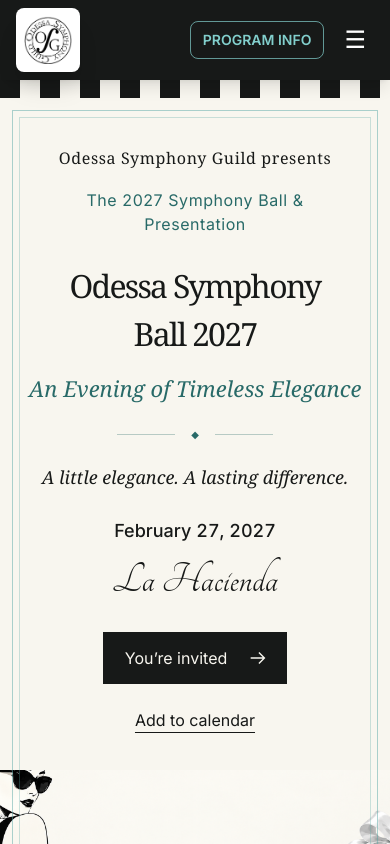
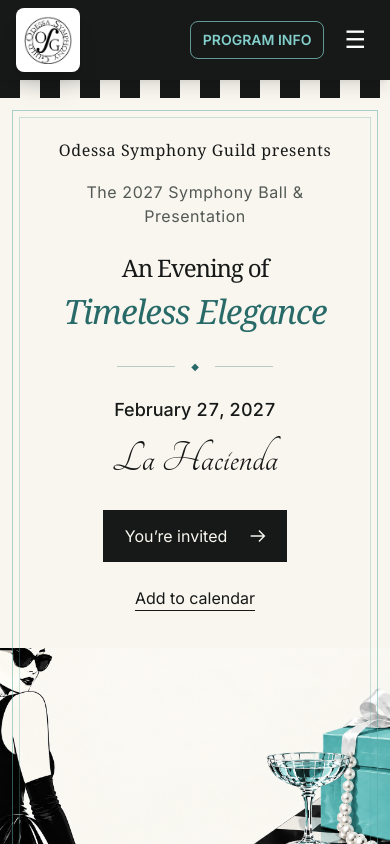
Before and after one commit to boonewh/odessasymphonyguild, a Next.js app: page /gala in a window 390 px wide. Shown: the top 844 px of the page. Built offline with nearby package versions, Linux system fonts and the light colour scheme.

Commit message:
Simplify Gala hero hierarchy and remove duplicate title

```diff
--- a/app/gala/gala.module.css
+++ b/app/gala/gala.module.css
@@ -18,15 +18,13 @@
 .invitationFrame::after { content: ""; position: absolute; inset: 6px; border: 1px solid #5da9a750; }
 .heroCopy { position: relative; z-index: 1; width: 100%; padding: 66px 20px 72px; text-align: center; }
 .presenter { font-family: Georgia, serif; font-size: 17px; letter-spacing: .14em; }
-.edition { margin-top: 18px; font-size: 14px; letter-spacing: .035em; color: var(--teal); }
-.title { margin: 30px auto 0; max-width: 18ch; font-family: Georgia, "Times New Roman", serif; font-size: clamp(40px, 4.5vw, 72px); font-weight: 400; letter-spacing: -.055em; text-wrap: balance; }
-.titleSubtitle { margin: 14px auto 0; max-width: 32ch; font-family: Georgia, "Times New Roman", serif; font-size: clamp(22px, 2.1vw, 30px); font-style: italic; color: var(--teal); text-wrap: balance; }
-.titleSecondLine { display: block; }
-.title i { font-weight: 400; color: var(--teal); }
+.edition { margin-top: 18px; font-size: 14px; letter-spacing: .035em; color: #535955; }
+.title { margin: 30px auto 0; max-width: 20ch; font-family: Georgia, "Times New Roman", serif; font-size: clamp(42px, 4.6vw, 72px); font-weight: 400; letter-spacing: -.035em; text-wrap: balance; }
+.titleLead { display: block; font-size: .72em; }
+.titleSecondLine { display: block; font-style: italic; color: var(--teal); }
 .ornament { display: flex; align-items: center; justify-content: center; gap: 16px; color: var(--teal); margin-top: 22px; font-size: 10px; }
 .ornament span { width: 58px; height: 1px; background: #286a6850; }
-.heroTagline { margin-top: 22px; font-family: Georgia, serif; font-size: 20px; font-style: italic; }
-.heroDate { margin-top: 30px; font-size: 19px; font-weight: 500; font-variant-numeric: tabular-nums; }
+.heroDate { margin-top: 24px; font-size: 19px; font-weight: 500; font-variant-numeric: tabular-nums; }
 .heroVenue { margin-top: 2px; font-family: var(--font-tangerine), cursive; font-size: 45px; }
 .heroActions { display: flex; align-items: center; justify-content: center; gap: 26px; margin-top: 23px; font-size: 14px; }
 .primaryLink { display: inline-flex; align-items: center; gap: 20px; min-height: 48px; background: var(--ink); color: var(--ivory); padding: 14px 18px 14px 22px; }
@@ -81,13 +79,12 @@
   .stripes { height: 18px; background: repeating-linear-gradient(90deg, var(--ink) 0 20px, var(--ivory) 20px 40px); }
   .heroInner { min-height: 0; padding-bottom: 230px; overflow: hidden; }
   .heroArt { opacity: 1; object-fit: cover; object-position: center bottom; top: auto !important; height: 310px !important; }
-  .heroCopy { padding: 48px 24px 26px; background: var(--ivory); }
+  .heroCopy { padding: 40px 24px 26px; background: var(--ivory); }
   .invitationFrame { inset: 12px; z-index: 2; }
   .presenter { font-size: 16px; letter-spacing: .04em; }
   .edition { font-size: 16px; max-width: 26ch; margin-inline: auto; }
-  .title { margin-top: 26px; font-size: clamp(32px, 8vw, 54px); }
-  .heroTagline { font-size: 18px; }
-  .heroDate { font-size: 18px; margin-top: 26px; }
+  .title { margin-top: 22px; font-size: clamp(30px, 8.6vw, 48px); }
+  .heroDate { font-size: 18px; margin-top: 22px; }
   .heroActions { gap: 12px; flex-direction: column; font-size: 16px; margin-top: 18px; }
   .heroRibbon { font-size: 16px; padding-inline: 30px; }
   .details, .story, .presentation, .closing { padding-block: 56px; }
--- a/app/gala/page.tsx
+++ b/app/gala/page.tsx
@@ -33,12 +33,10 @@
               <p className={styles.presenter}>Odessa Symphony Guild presents</p>
               <p className={styles.edition}>The 2027 Symphony Ball &amp; Presentation</p>
               <h1 id="gala-title" className={styles.title}>
-                Odessa Symphony{" "}
-                <span className={styles.titleSecondLine}>Ball 2027</span>
+                <span className={styles.titleLead}>An Evening of</span>{" "}
+                <span className={styles.titleSecondLine}>Timeless Elegance</span>
               </h1>
-              <p className={styles.titleSubtitle}>An Evening of Timeless Elegance</p>
               <div className={styles.ornament} aria-hidden="true"><span />◆<span /></div>
-              <p className={styles.heroTagline}>A little elegance. A lasting difference.</p>
               <p className={styles.heroDate}><time dateTime="2027-02-27">February 27, 2027</time></p>
               <p className={styles.heroVenue}>La Hacienda</p>
               <div className={styles.heroActions}>
```
